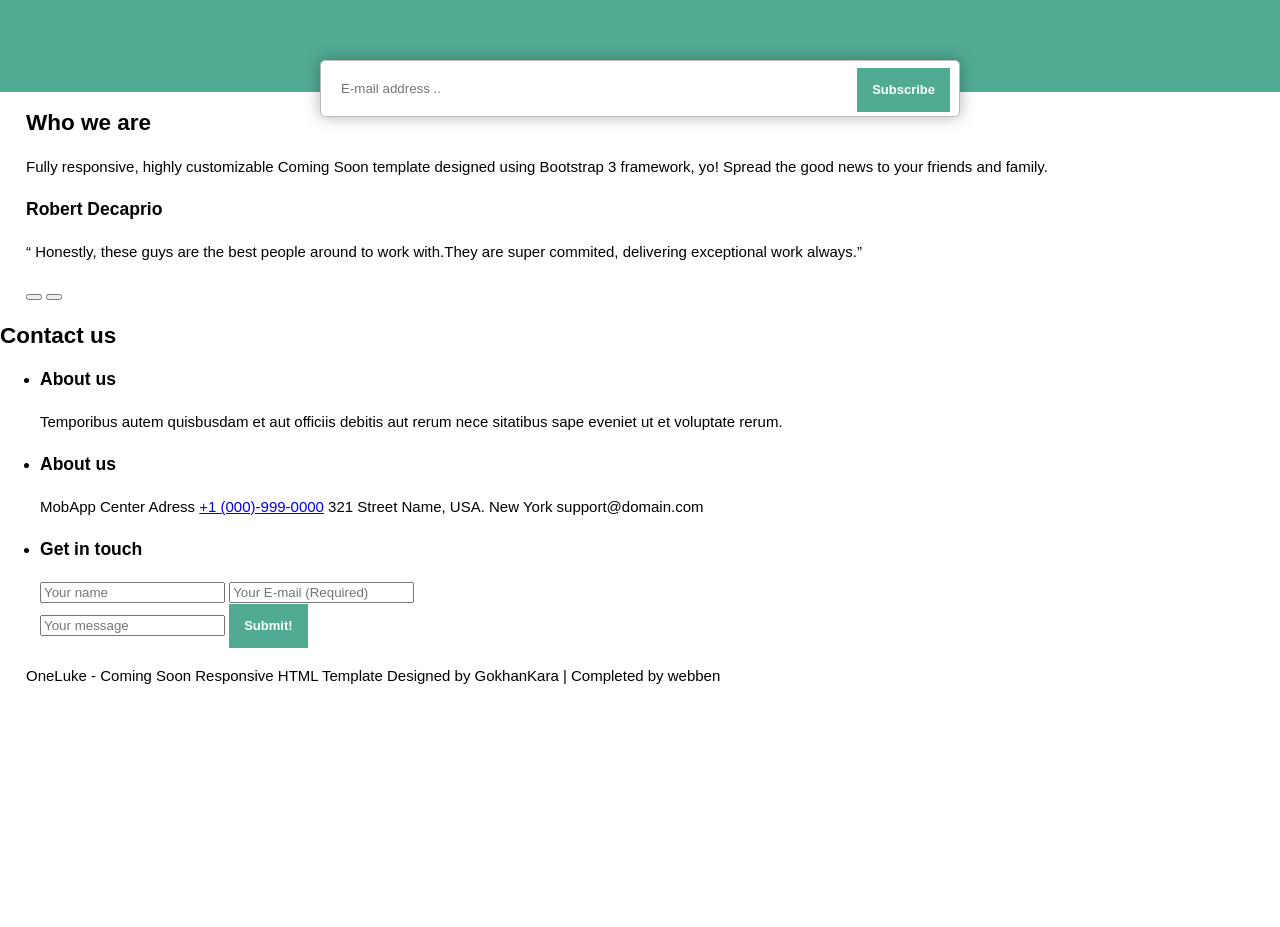
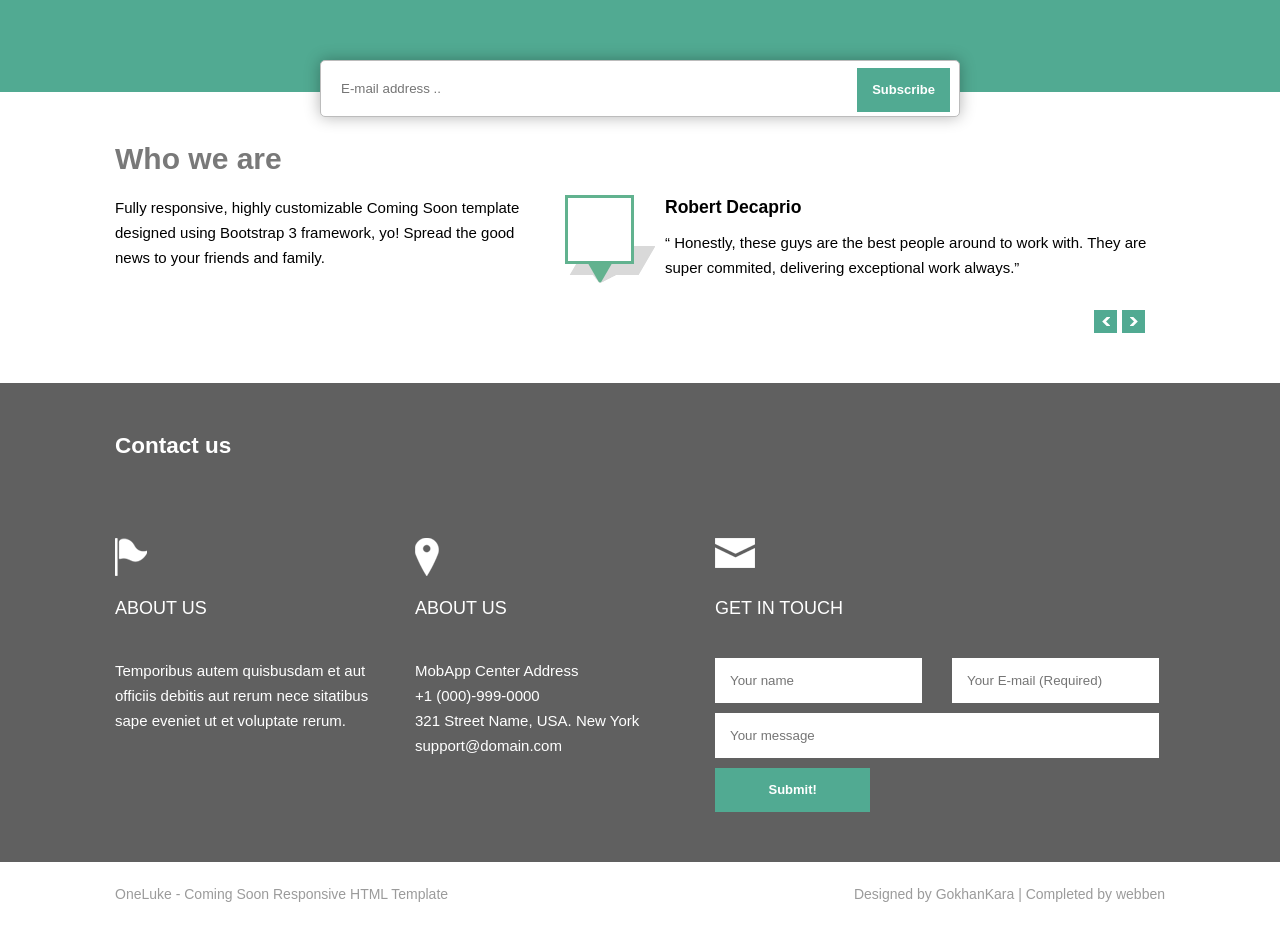
Before and after one commit to wsp-webben/Ontario, a website: page source/index.html in a window 1280 px wide. Shown: the part 1274-2201 px from the top of the page. Before the commit the page ends 1962 px from the top, so only its background shows below. Drawn offline with nearby package versions, Linux system fonts and the light colour scheme; files that its build step writes are made by us from their sources.

Commit message:
finished desktop version

```diff
--- a/gulpfile.js
+++ b/gulpfile.js
@@ -95,6 +95,7 @@ gulp.task("build", function(done) {
   run(
     "clean",
     "copy",
+    "images",
     "style",
     // "sprite",
     "html",
--- a/source/index.html
+++ b/source/index.html
@@ -110,27 +110,27 @@
 				<p class="subscribe__text">Lorem ipsum dolor sit amet, consectetur adipisicing elit, sed do eiusmod
 				tempor incididunt ut labore et dolore magna aliqua. Excepteur sint occaecat cupidatat non
 				proident, sunt in culpa qui officia deserunt mollit anim id est laborum.</p>
-			</div>
 				<form class="subscribe__form form-email" method="post" action="https://echo.htmlacademy.ru">
 					<label class="visually-hidden" for="subscribe-email">Your email address</label>
 					<input class="form-email__input" type="email" name="subscribe-email" id="subscribe-email" placeholder="E-mail address .." required>
 					<button class="form-email__button button" type="submit">Subscribe</button>
 				</form>
+			</div>
 		</section>
 
-		<section class="page-main__testimonal testimonals">
-			<div class="testimonals container">
-				<h2 class="testimonals">Who we are</h2>
-				<div class="testimonals">
-					<p class="testimonals-us">Fully responsive, highly customizable Coming Soon template designed using Bootstrap 3 framework, yo! Spread the good news to your friends and family.</p>
-					<div class="testimonals reviews">
+		<section class="page-main__testimonals testimonals">
+			<div class="testimonals__container container">
+				<h2 class="testimonals__title">Who we are</h2>
+				<div class="testimonals__columns">
+					<p class="testimonals__us">Fully responsive, highly customizable Coming Soon template designed using Bootstrap 3 framework, yo! Spread the good news to your friends and family.</p>
+					<div class="testimonals__reviews reviews">
 						<div class="reviews__item">
-							<h3>Robert <span class="reviews__second-name">Decaprio</span></h3>
-							<p class="reviews__text">“ Honestly, these guys are the best people around to work with.They are super commited, delivering exceptional work always.”</p>
+							<h3 class="reviews__title">Robert <span class="reviews__second-name">Decaprio</span></h3>
+							<p class="reviews__text">“ Honestly, these guys are the best people around to work with. They are super commited, delivering exceptional work always.”</p>
 						</div>
 						<div class="reviews__controls">
-							<button class="review__controls-prev review-control"><span class="visually-hidden">Previous review</span></button>
-							<button class="review__controls-next review-control"><span class="visually-hidden">Next review</span></button>
+							<button class="reviews__controls-prev reviews__controls-button"><span class="visually-hidden">Previous review</span></button>
+							<button class="reviews__controls-next reviews__controls-button"><span class="visually-hidden">Next review</span></button>
 						</div>
 					</div>
 				</div>
@@ -138,7 +138,8 @@
 		</section>
 
 		<section class="page-main__contact contact">
-			<h2 class="contact__title">Contact us</h2>
+			<div class="contact__container container">
+				<h2 class="contact__heading">Contact us</h2>
 				<ul class="contact__list">
 					<li class="contact__item contact__item--flag">
 						<h3 class="contact__title">About us</h3>
@@ -146,7 +147,7 @@
 					</li>
 					<li class="contact__item contact__item--address">
 						<h3 class="contact__title">About us</h3>
-					<p class="contact__text">MobApp Center Adress <a href="tel:+1000999000">+1 (000)-999-0000</a> 321 Street Name, USA. New York support@domain.com</p>
+						<p class="contact__text">MobApp Center Address <a href="tel:+1000999000">+1 (000)-999-0000</a></br > 321 Street Name, USA. New York support@domain.com</p>
 					</li>
 					<li class="contact__item contact__item--letter">
 						<h3 class="contact__title">Get in touch</h3>
@@ -164,6 +165,7 @@
 						</form>
 					</li>
 				</ul>
+			</div>
 		</section>
 	</main>
 
--- /dev/null
+++ b/source/sass/blocks/contact.scss
@@ -0,0 +1,89 @@
+.contact {
+	padding: 50px 0;
+
+	color: #fff;
+	background-color: #606060;
+}
+
+.contact__heading {
+	margin: 0;
+	margin-bottom: 80px;
+}
+
+.contact__list {
+	display: flex;
+	margin: 0;
+	padding: 0;
+	list-style: none;
+}
+
+.contact__item {
+	position: relative;
+	margin-right: $column-gap;
+	padding-top: 60px;
+	max-width: 270px;
+
+	&:last-child {
+		margin-right: 0;
+	};
+
+	&::before {
+		content: "";
+		position: absolute;
+		left: 0;
+		top: 0;
+
+		background-repeat: no-repeat;
+	};
+
+	&--flag::before {
+		width: 32px;
+		height: 38px;
+
+		background-image: url("../img/flag.png");
+	}
+
+	&--address::before {
+		width: 24px;
+		height: 38px;
+
+		background-image: url("../img/address.png");
+	}
+
+	&--letter {
+		max-width: 50%;
+
+		&::before {
+			width: 40px;
+			height: 30px;
+
+			background-image: url("../img/mail.png");
+		}
+	};
+}
+
+.contact__title {
+	margin: 0;
+	margin-bottom: 40px;
+
+	font-size: 18px;
+	line-height: 20px;
+	font-weight: normal;
+	text-transform: uppercase;
+}
+
+.contact__text {
+	margin: 0;
+	font-size: 15px;
+}
+
+.contact__text a {
+	white-space: nowrap;
+	color: inherit;
+	text-decoration: none;
+
+	&:hover,
+	&:focus {
+		color: $light-green;
+	};
+}
--- /dev/null
+++ b/source/sass/blocks/feedback.scss
@@ -0,0 +1,21 @@
+.feedback__columns {
+	display: flex;
+
+	.feedback__input:nth-of-type(2n) {
+		margin-left: $column-gap;
+	};
+}
+
+
+.feedback__input {
+	box-sizing: border-box;
+	width: 100%;
+	margin-bottom: 10px;
+	padding: 15px;
+	border: none;
+}
+
+.feedback__button {
+	display: block;
+	width: 35%;
+}
--- a/source/sass/blocks/page-footer.scss
+++ b/source/sass/blocks/page-footer.scss
@@ -0,0 +1,14 @@
+.page-footer__container {
+	display: flex;
+}
+
+.page-footer__caption,
+.page-footer__copyright {
+	padding: 20px 0;
+	font-size: 14px;
+	color: #9b9b9b;
+}
+
+.page-footer__copyright {
+	margin-left: auto;
+}
--- a/source/sass/blocks/page-main.scss
+++ b/source/sass/blocks/page-main.scss
@@ -3,6 +3,8 @@
 	margin-bottom: 30px;
 }
 
-.page-main__content {
+.page-main__content,
+.page-main__subscribe,
+.page-main__testimonals {
 	margin-bottom: 50px;
 }
--- /dev/null
+++ b/source/sass/blocks/reviews.scss
@@ -0,0 +1,72 @@
+.reviews__item {
+	position: relative;
+	margin-bottom: 30px;
+	padding-left: 100px;
+
+	&::before {
+		content: "";
+		position: absolute;
+		left: 0;
+		top: 0;
+		width: 90px;
+		height: 90px;
+
+		background-image: url("../img/photo-1.jpg"),
+											url("../img/photo-border.png");
+		background-repeat: no-repeat;
+		background-position: 3px 3px,
+												 0 0;
+	};
+}
+
+.reviews__title {
+	margin: 0;
+	margin-bottom: 10px;
+}
+
+.reviews__text {
+	margin: 0;
+}
+
+.reviews__controls {
+	display: flex;
+	margin-right: 20px;
+}
+
+.reviews__controls-button {
+	position: relative;
+	display: block;
+	width: 23px;
+	height: 23px;
+	background-color: $light-green;
+	border: none;
+
+	&:hover,
+	&:focus {
+		background-color: #c0c0c0;
+	};
+
+	&::after {
+		content: "";
+		position: absolute;
+		top: 7px;
+		left: 0;
+		right: 0;
+		width: 8px;
+		height: 9px;
+		margin: 0 auto;
+
+		background-image: url("../img/arrow.png");
+		background-repeat: no-repeat;
+		background-position: right;
+	};
+}
+
+.reviews__controls-prev {
+	margin-right: 5px;
+	margin-left: auto;
+
+	&::after {
+		transform: rotate(180deg);
+	};
+}
--- a/source/sass/blocks/social.scss
+++ b/source/sass/blocks/social.scss
@@ -7,6 +7,7 @@
 }
 
 .social__item {
+	display: block;
 	width: 16px;
 	height: 16px;
 	margin-right: 30px;
--- /dev/null
+++ b/source/sass/blocks/testimonals.scss
@@ -0,0 +1,21 @@
+
+.testimonals__title {
+	margin-bottom: 20px;
+
+	font-size: 30px;
+	line-height: 33px;
+	font-weight: bold;
+
+	color: #797979;
+}
+
+.testimonals__columns {
+	display: flex;
+
+}
+
+.testimonals__us {
+	max-width: 40%;
+	margin: 0;
+	margin-right: 30px;
+}
--- a/source/sass/style.scss
+++ b/source/sass/style.scss
@@ -12,5 +12,9 @@
 @import "blocks/content.scss";
 @import "blocks/subscribe.scss";
 @import "blocks/form-email.scss";
+@import "blocks/testimonals.scss";
+@import "blocks/reviews.scss";
+@import "blocks/contact.scss";
+@import "blocks/feedback.scss";
 
 @import "blocks/page-footer.scss";
--- a/source/sass/variables.scss
+++ b/source/sass/variables.scss
@@ -1,2 +1,4 @@
-$desktop-width: 1228px;
+$desktop-width: 1050px;
+$desktop-min-width: 920px;
 $light-green: #51aa92;
+$column-gap: 30px;
```
Also changed, not shown: source/img/address.png (added), source/img/arrow.png (added), source/img/flag.png (added), source/img/mail.png (added), source/img/photo-1.jpg (added), source/img/photo-border.png (added). Lines whose indentation alone changed are shown as unchanged.
